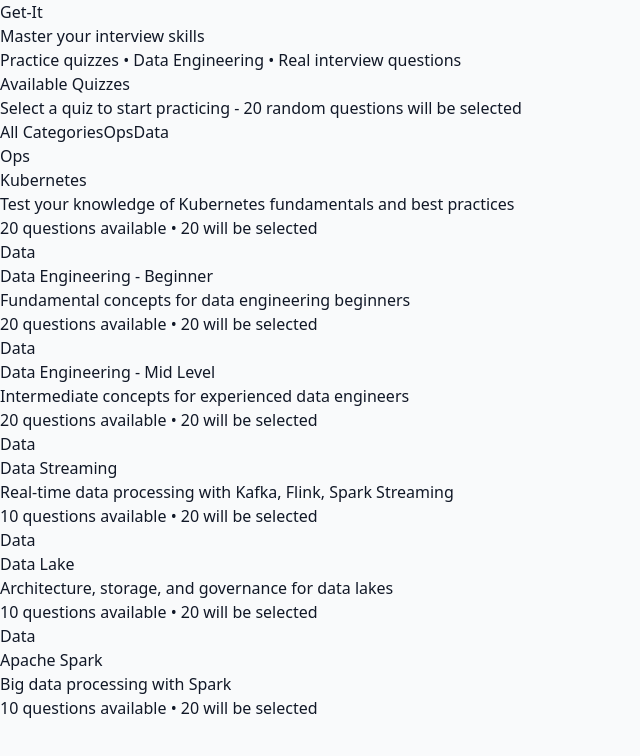
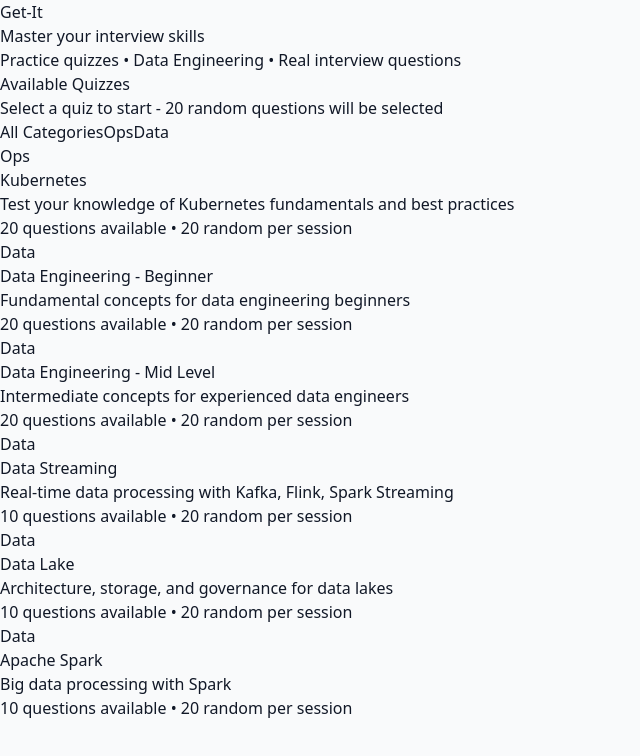
Before and after one commit to lcysimon/get-it, a React (Vite) app: page / in a window 1280 px wide. Shown: the top 756 px of the page, without its empty margins (0-640 px from the left). Built offline with nearby package versions, Linux system fonts and the light colour scheme.

Commit message:
Fix random quiz selection implementation
- Move helper functions inside App component
- Ensure proper function scoping
- Clean up vite.config.js

Generated by Mistral Vibe.
Co-Authored-By: Mistral Vibe <vibe@mistral.ai>

```diff
--- a/src/App.jsx
+++ b/src/App.jsx
@@ -1,6 +1,7 @@
 import { useState, useEffect } from 'react'
 import { quizzes, categories } from './data/quizzes'
 
+function App() {
   // Helper function to shuffle array (Fisher-Yates algorithm)
   const shuffleArray = (array) => {
     const newArray = [...array]
@@ -17,7 +18,6 @@ const getRandomQuestions = (allQuestions, count = 20) => {
     return shuffled.slice(0, Math.min(count, shuffled.length))
   }
 
-function App() {
   const [currentPage, setCurrentPage] = useState('home')
   const [selectedQuiz, setSelectedQuiz] = useState(null)
   const [currentQuestion, setCurrentQuestion] = useState(0)
@@ -99,7 +99,7 @@ function App() {
         <main className="max-w-4xl mx-auto px-4 py-8">
           <div className="text-center mb-8">
             <h2 className="text-3xl font-bold text-gray-800 mb-2">Available Quizzes</h2>
-            <p className="text-gray-500">Select a quiz to start practicing - 20 random questions will be selected</p>
+            <p className="text-gray-500">Select a quiz to start - 20 random questions will be selected</p>
           </div>
 
           {/* Category Filter */}
@@ -145,7 +145,7 @@ function App() {
                 <h3 className="text-xl font-semibold text-gray-800 mb-2">{quiz.title}</h3>
                 <p className="text-gray-500 text-sm mb-4">{quiz.description}</p>
                 <div className="text-sm text-gray-400">
-                  {quiz.questions.length} questions available • 20 will be selected
+                  {quiz.questions.length} questions available • 20 random per session
                 </div>
               </div>
             ))}
--- a/vite.config.js
+++ b/vite.config.js
@@ -4,16 +4,4 @@ import react from '@vitejs/plugin-react'
 export default defineConfig({
   base: './',
   plugins: [react()],
-  build: {
-    rollupOptions: {
-      output: {
-        // Don't split into chunks - single file
-        manualChunks: undefined,
-        inlineDynamicImports: true,
-      },
-    },
-    // Inline CSS and small assets
-    cssCodeSplit: false,
-    assetsInlineLimit: 100000000,
-  },
 })
```
Lines whose indentation alone changed are shown as unchanged.
